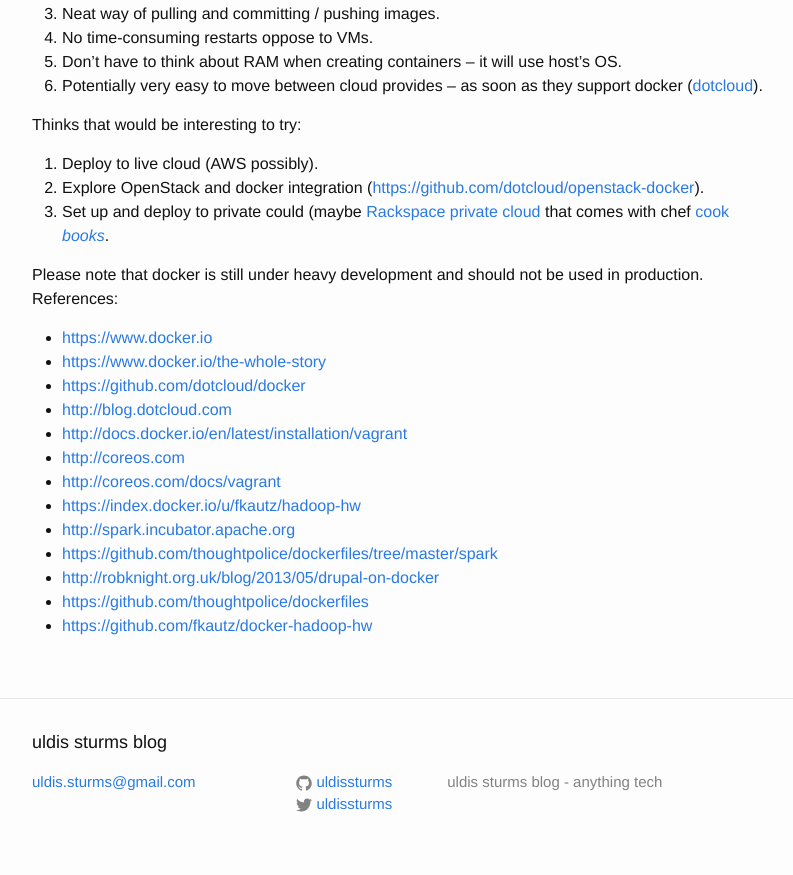
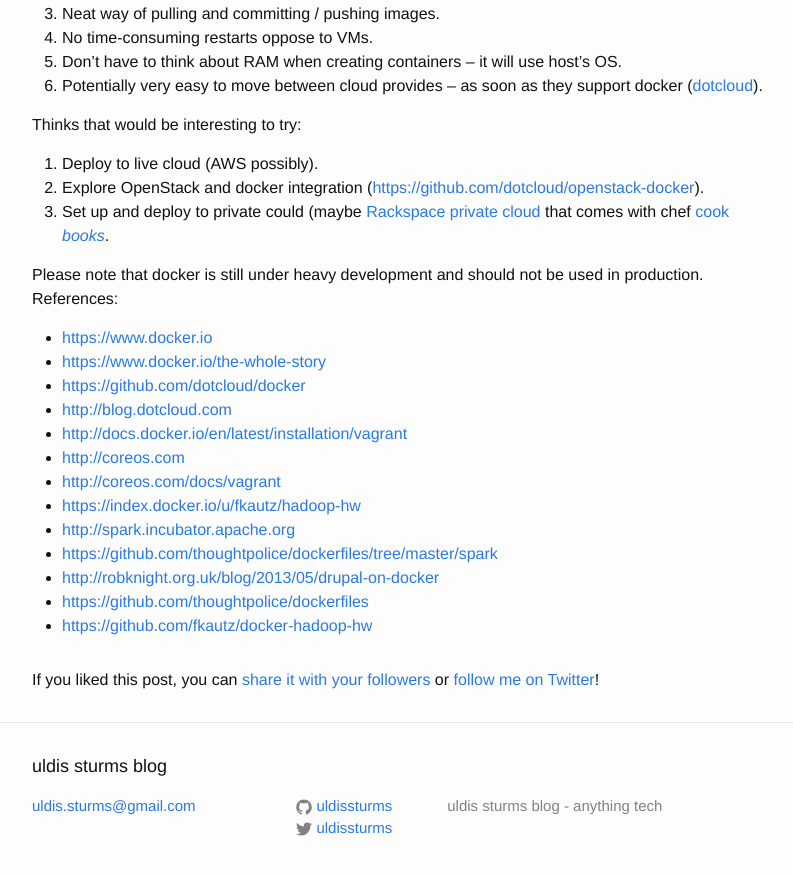
Before and after one commit to uldissturms/uldissturms.github.io, a Jekyll site: the page built from _posts/2014-02-01-docker-from-nodejs-to-spark-using-vagrant.markdown, in a window 1280 px wide and 900 px high, scrolled down 2996 px. Shown: the top 875 px of the window, without its empty margins (238-1031 px from the left). Built offline with Jekyll 4.4.1, drawn with Linux system fonts in a browser that asks for light colours.

Commit message:
post twitter feedback

```diff
--- /dev/null
+++ b/_includes/twitter-plug.html
@@ -0,0 +1,3 @@
+If you liked this post, you can
+<a href="https://twitter.com/intent/tweet?url={{ site.url }}{{ page.url }}&text={{ page.title }}&via={{ include.username }}" target="_blank"> share it with your followers</a>
+or <a href="https://twitter.com/{{ include.username }}">follow me on Twitter</a>!
--- a/_layouts/post.html
+++ b/_layouts/post.html
@@ -11,5 +11,7 @@ layout: default
   <div class="post-content" itemprop="articleBody">
     {{ content }}
   </div>
-
+  <div class="post-feedback">
+    {% include twitter-plug.html username=site.twitter_username %}
+  </div>
 </article>
```
